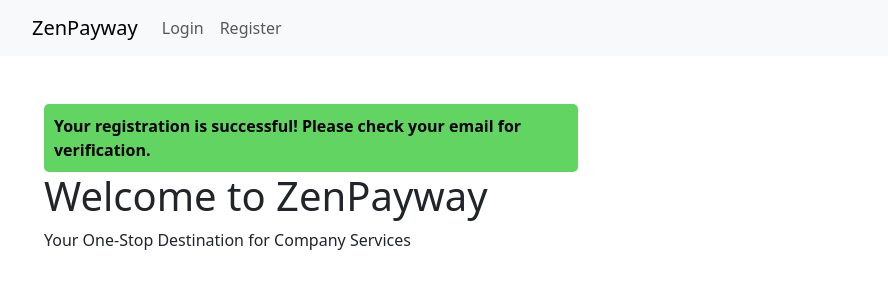
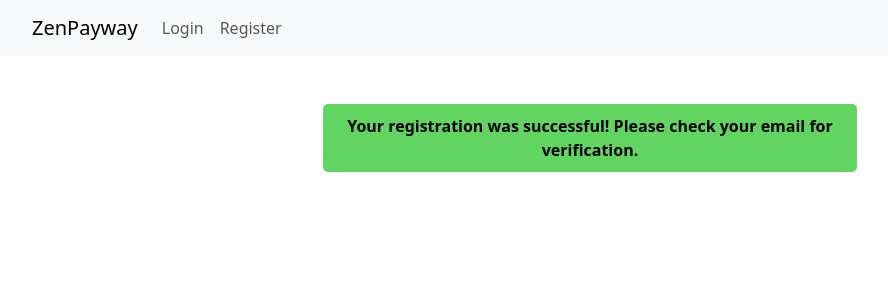
Before and after one commit to zenpayway/zenpayway, a React (Vite) app in the folder client/: page /registration-success in a window 1280 px wide. Shown: the top 300 px of the page, without its empty margins (50-938 px from the left). Built offline with nearby package versions, Linux system fonts and the light colour scheme.

Commit message:
add favicon; soft changes to index

```diff
--- a/client/src/Shared/EmailConfirmed.tsx
+++ b/client/src/Shared/EmailConfirmed.tsx
@@ -2,12 +2,10 @@ const EmailConfirmed = () => {
     return (
         <div className="container my-5">
             <div className="row">
-                <div className="col-md-6">
+                <div className="col-md-6 mx-auto text-center">
                     <div className="green-background"> {/* Applying green color to the text */}
                         <b>Your email was confirmed! You can now log in.</b>
                     </div>
-                    <h1>Welcome to ZenPayway</h1>
-                    <p>Your One-Stop Destination for Company Services</p>
                 </div>
             </div>
         </div>
--- a/client/src/Shared/Home.tsx
+++ b/client/src/Shared/Home.tsx
@@ -2,7 +2,8 @@ const Home = () => {
   return (
     <div className="container my-5">
       <div className="row">
-        <div className="col-md-6">
+        <div className="col-md-6 mx-auto text-center">
+          <img src="./public/zenpayway_logo.png" alt="ZenPayway" style={{ width: "50%" }}></img>
           <h1>Welcome to ZenPayway</h1>
           <p>Your One-Stop Destination for Company Services</p>
         </div>
--- a/client/src/Shared/RegistrationSuccess.tsx
+++ b/client/src/Shared/RegistrationSuccess.tsx
@@ -2,12 +2,10 @@ const RegistrationSuccess = () => {
     return (
         <div className="container my-5">
             <div className="row">
-                <div className="col-md-6">
+                <div className="col-md-6 mx-auto text-center">
                     <div className="green-background"> {/* Applying green color to the text */}
-                        <b>Your registration is successful! Please check your email for verification.</b>
+                        <b>Your registration was successful! Please check your email for verification.</b>
                     </div>
-                    <h1>Welcome to ZenPayway</h1>
-                    <p>Your One-Stop Destination for Company Services</p>
                 </div>
             </div>
         </div>
```
Also changed, not shown: client/public/zenpayway_logo.png (added), 1 other file (tests, documents, lock files or other folders).
